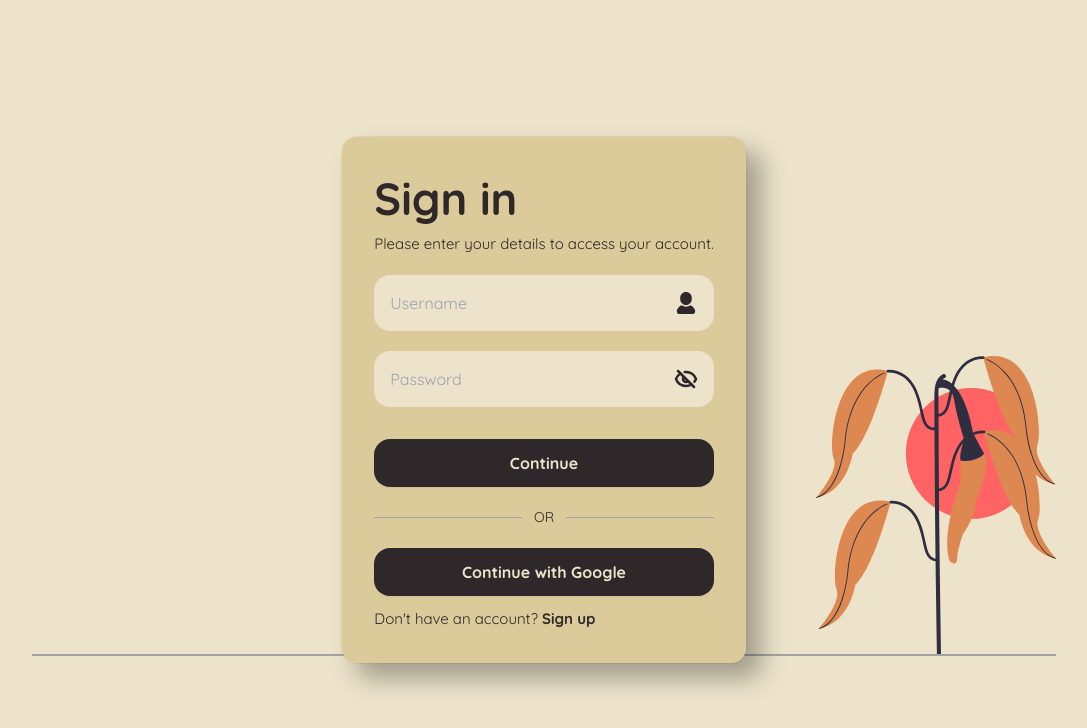
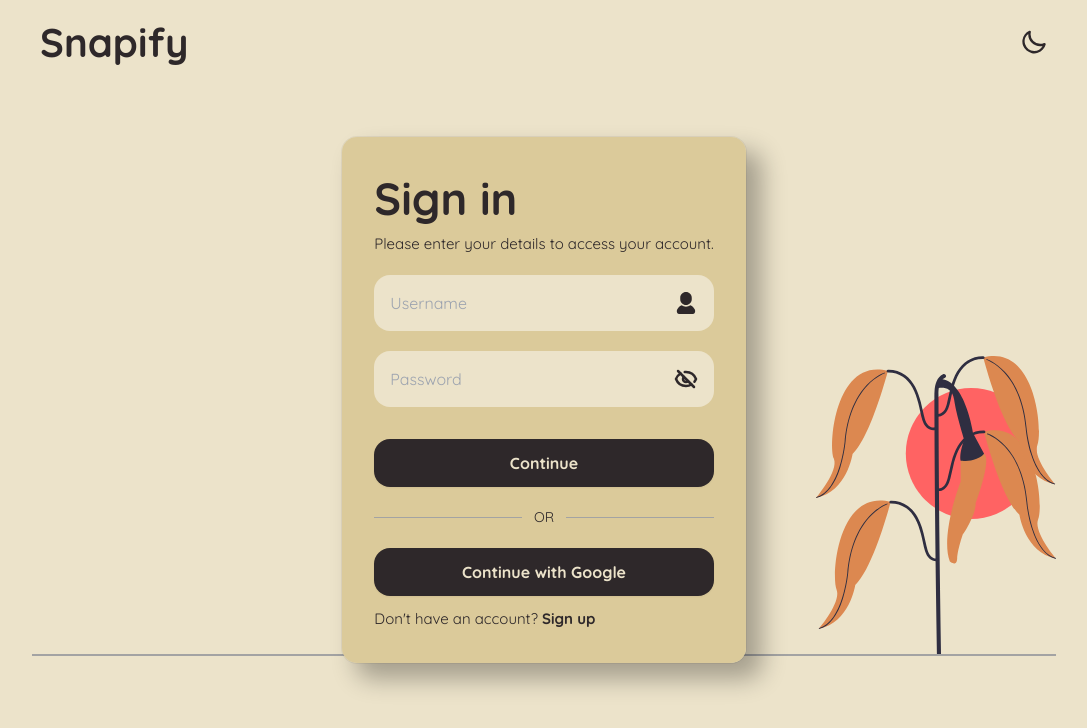
Before and after one commit to keszegroland/social-media-site-keszegroland, a React (Vite) app in the folder Frontend/: page /signin in a window 1280 px wide. Shown: the top 728 px of the page, without its empty margins (96-1183 px from the left). Built offline with nearby package versions, Linux system fonts and the light colour scheme.

Commit message:
created header navbar

```diff
--- /dev/null
+++ b/Frontend/src/Components/FormComponents/Header.tsx
@@ -0,0 +1,26 @@
+function Header() {
+  return (
+    <div className="navbar absolute w-[97%] flex top-3 sm:top-1 sm:w-4/5 items-center justify-between z-50 min-w-[300px]">
+      <div className="flex-none">
+        <h1 className="font-bold text-[40px]">Snapify</h1>
+      </div>
+      <label className="flex-none swap">
+        <input type="checkbox"></input>
+        <svg
+          className="swap-on h-7 w-7 fill-current"
+          viewBox="0 0 24 24">
+          <path
+            d="M5.64,17l-.71.71a1,1,0,0,0,0,1.41,1,1,0,0,0,1.41,0l.71-.71A1,1,0,0,0,5.64,17ZM5,12a1,1,0,0,0-1-1H3a1,1,0,0,0,0,2H4A1,1,0,0,0,5,12Zm7-7a1,1,0,0,0,1-1V3a1,1,0,0,0-2,0V4A1,1,0,0,0,12,5ZM5.64,7.05a1,1,0,0,0,.7.29,1,1,0,0,0,.71-.29,1,1,0,0,0,0-1.41l-.71-.71A1,1,0,0,0,4.93,6.34Zm12,.29a1,1,0,0,0,.7-.29l.71-.71a1,1,0,1,0-1.41-1.41L17,5.64a1,1,0,0,0,0,1.41A1,1,0,0,0,17.66,7.34ZM21,11H20a1,1,0,0,0,0,2h1a1,1,0,0,0,0-2Zm-9,8a1,1,0,0,0-1,1v1a1,1,0,0,0,2,0V20A1,1,0,0,0,12,19ZM18.36,17A1,1,0,0,0,17,18.36l.71.71a1,1,0,0,0,1.41,0,1,1,0,0,0,0-1.41ZM12,6.5A5.5,5.5,0,1,0,17.5,12,5.51,5.51,0,0,0,12,6.5Zm0,9A3.5,3.5,0,1,1,15.5,12,3.5,3.5,0,0,1,12,15.5Z" />
+        </svg>
+        <svg
+          className="swap-off h-7 w-7 fill-current"
+          viewBox="0 0 24 24">
+          <path
+            d="M21.64,13a1,1,0,0,0-1.05-.14,8.05,8.05,0,0,1-3.37.73A8.15,8.15,0,0,1,9.08,5.49a8.59,8.59,0,0,1,.25-2A1,1,0,0,0,8,2.36,10.14,10.14,0,1,0,22,14.05,1,1,0,0,0,21.64,13Zm-9.5,6.69A8.14,8.14,0,0,1,7.08,5.22v.27A10.15,10.15,0,0,0,17.22,15.63a9.79,9.79,0,0,0,2.1-.22A8.11,8.11,0,0,1,12.14,19.73Z" />
+        </svg>
+      </label>
+    </div>
+  );
+};
+
+export default Header;
--- a/Frontend/src/Pages/SignIn.tsx
+++ b/Frontend/src/Pages/SignIn.tsx
@@ -1,10 +1,12 @@
 import Background from "../Components/Background/Background";
+import Header from "../Components/FormComponents/Header";
 import SignInForm from "../Components/FormComponents/SignInForm";
 
 function SignIn() {
 
   return (
     <div className="relative w-screen h-screen bg-base-300 sm:bg-base-100">
+      <Header />
       <SignInForm />
       <Background />
     </div>
```
